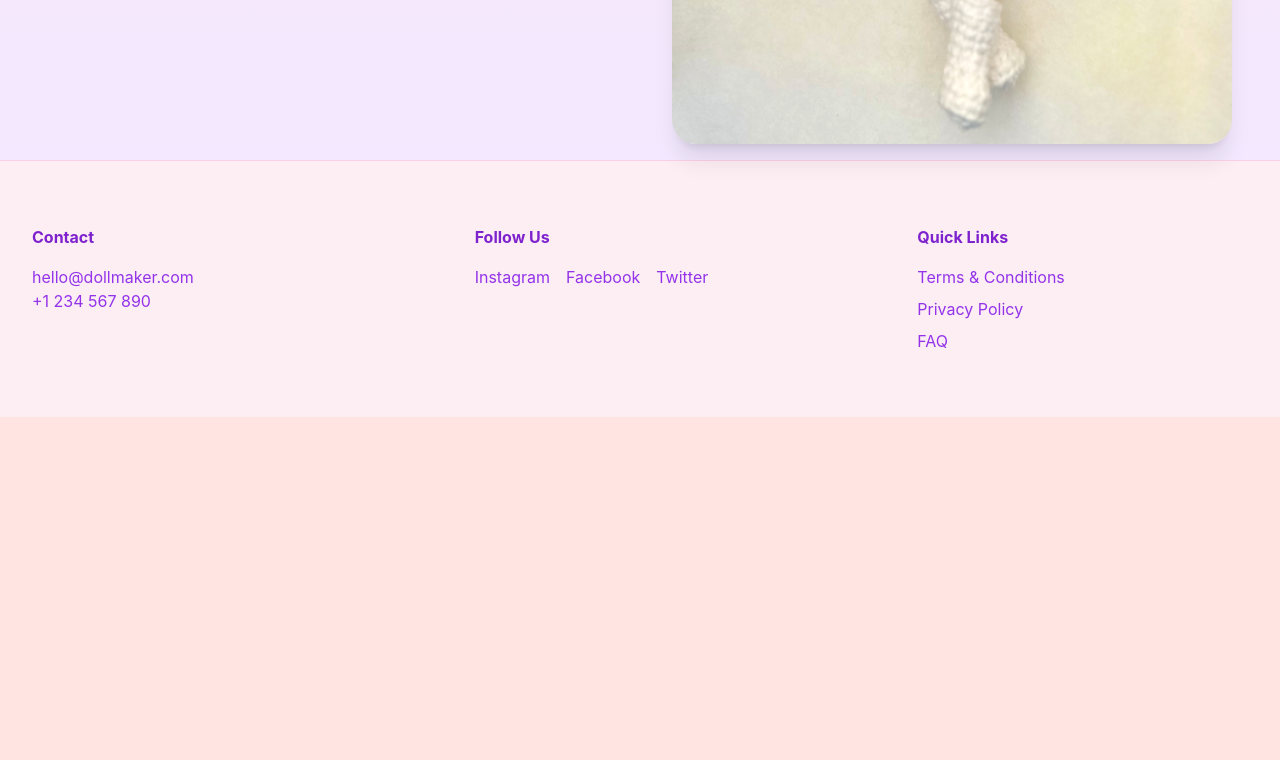
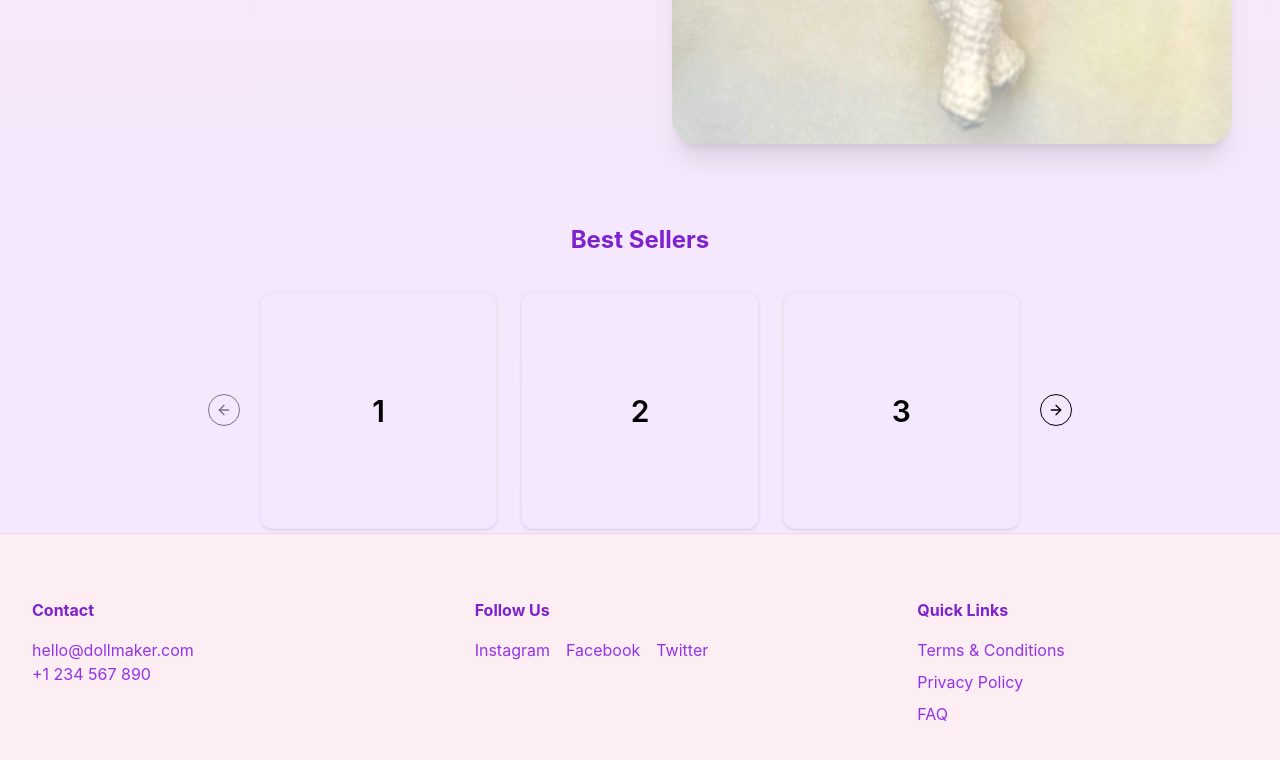
Before and after one commit to Memnoc/hkbm-landing_page, a React (Vite) app: page / in a window 1280 px wide. Shown: the part 715-1475 px from the top of the page. Before the commit the page ends 1132 px from the top, so only its background shows below. Built offline with nearby package versions, Linux system fonts and the light colour scheme.

Commit message:
Empty carousel implementation on Hero and its own component ProductCarousel

```diff
--- a/package.json
+++ b/package.json
@@ -14,6 +14,7 @@
     "@radix-ui/react-slot": "^1.1.1",
     "class-variance-authority": "^0.7.1",
     "clsx": "^2.1.1",
+    "embla-carousel-react": "^8.5.1",
     "lucide-react": "^0.468.0",
     "react": "^18.3.1",
     "react-dom": "^18.3.1",
--- a/src/components/custom/Hero.tsx
+++ b/src/components/custom/Hero.tsx
@@ -1,9 +1,11 @@
 import { Button } from "@/components/ui/button";
 import Image from "@/assets/dolls/IMG_8230.jpeg";
+import ProductCarousel from "./ProductCarousel";
 
 export default function Hero() {
   return (
     <>
+      {/* Content */}
       <div className="content_container mx-auto px-8 pt-24">
         {" "}
         <div className="grid grid-cols-2 gap-8 items-center">
@@ -19,6 +21,7 @@
               Submit your request and design and we will turn into{" "}
               <span className="font-bold text-pink-600">a doll for you</span>
             </p>
+            {/* Buttons */}
             <div className="flex gap-4">
               <Button className="bg-purple-400 hover:bg-purple-500 text-white rounded w-32">
                 Users feedback
@@ -39,6 +42,9 @@
           </div>
         </div>
       </div>
+
+      {/* Carousel */}
+      <ProductCarousel />
     </>
   );
 }
--- /dev/null
+++ b/src/components/custom/ProductCarousel.tsx
@@ -0,0 +1,46 @@
+import {
+  Carousel,
+  CarouselContent,
+  CarouselItem,
+  CarouselNext,
+  CarouselPrevious,
+} from "@/components/ui/carousel";
+import { Card, CardContent } from "@/components/ui/card";
+
+export default function ProductCarousel() {
+  return (
+    <div className="mt-16">
+      {" "}
+      {/* Container for both header and carousel */}
+      <h2 className="text-2xl font-bold text-purple-700 text-center mb-8">
+        Best Sellers
+      </h2>
+      <div className="w-full flex justify-center items-center">
+        <Carousel
+          opts={{
+            align: "center",
+          }}
+          className="w-full max-w-3xl"
+        >
+          <CarouselContent>
+            {Array.from({ length: 5 }).map((_, index) => (
+              <CarouselItem key={index} className="md:basis-1/2 lg:basis-1/3">
+                <div className="p-1">
+                  <Card>
+                    <CardContent className="flex aspect-square items-center justify-center p-6">
+                      <span className="text-3xl font-semibold">
+                        {index + 1}
+                      </span>
+                    </CardContent>
+                  </Card>
+                </div>
+              </CarouselItem>
+            ))}
+          </CarouselContent>
+          <CarouselPrevious />
+          <CarouselNext />
+        </Carousel>
+      </div>
+    </div>
+  );
+}
--- /dev/null
+++ b/src/components/ui/card.tsx
@@ -0,0 +1,76 @@
+import * as React from "react"
+
+import { cn } from "@/lib/utils"
+
+const Card = React.forwardRef<
+  HTMLDivElement,
+  React.HTMLAttributes<HTMLDivElement>
+>(({ className, ...props }, ref) => (
+  <div
+    ref={ref}
+    className={cn(
+      "rounded-xl border bg-card text-card-foreground shadow",
+      className
+    )}
+    {...props}
+  />
+))
+Card.displayName = "Card"
+
+const CardHeader = React.forwardRef<
+  HTMLDivElement,
+  React.HTMLAttributes<HTMLDivElement>
+>(({ className, ...props }, ref) => (
+  <div
+    ref={ref}
+    className={cn("flex flex-col space-y-1.5 p-6", className)}
+    {...props}
+  />
+))
+CardHeader.displayName = "CardHeader"
+
+const CardTitle = React.forwardRef<
+  HTMLDivElement,
+  React.HTMLAttributes<HTMLDivElement>
+>(({ className, ...props }, ref) => (
+  <div
+    ref={ref}
+    className={cn("font-semibold leading-none tracking-tight", className)}
+    {...props}
+  />
+))
+CardTitle.displayName = "CardTitle"
+
+const CardDescription = React.forwardRef<
+  HTMLDivElement,
+  React.HTMLAttributes<HTMLDivElement>
+>(({ className, ...props }, ref) => (
+  <div
+    ref={ref}
+    className={cn("text-sm text-muted-foreground", className)}
+    {...props}
+  />
+))
+CardDescription.displayName = "CardDescription"
+
+const CardContent = React.forwardRef<
+  HTMLDivElement,
+  React.HTMLAttributes<HTMLDivElement>
+>(({ className, ...props }, ref) => (
+  <div ref={ref} className={cn("p-6 pt-0", className)} {...props} />
+))
+CardContent.displayName = "CardContent"
+
+const CardFooter = React.forwardRef<
+  HTMLDivElement,
+  React.HTMLAttributes<HTMLDivElement>
+>(({ className, ...props }, ref) => (
+  <div
+    ref={ref}
+    className={cn("flex items-center p-6 pt-0", className)}
+    {...props}
+  />
+))
+CardFooter.displayName = "CardFooter"
+
+export { Card, CardHeader, CardFooter, CardTitle, CardDescription, CardContent }
--- /dev/null
+++ b/src/components/ui/carousel.tsx
@@ -0,0 +1,260 @@
+import * as React from "react"
+import useEmblaCarousel, {
+  type UseEmblaCarouselType,
+} from "embla-carousel-react"
+import { ArrowLeft, ArrowRight } from "lucide-react"
+
+import { cn } from "@/lib/utils"
+import { Button } from "@/components/ui/button"
+
+type CarouselApi = UseEmblaCarouselType[1]
+type UseCarouselParameters = Parameters<typeof useEmblaCarousel>
+type CarouselOptions = UseCarouselParameters[0]
+type CarouselPlugin = UseCarouselParameters[1]
+
+type CarouselProps = {
+  opts?: CarouselOptions
+  plugins?: CarouselPlugin
+  orientation?: "horizontal" | "vertical"
+  setApi?: (api: CarouselApi) => void
+}
+
+type CarouselContextProps = {
+  carouselRef: ReturnType<typeof useEmblaCarousel>[0]
+  api: ReturnType<typeof useEmblaCarousel>[1]
+  scrollPrev: () => void
+  scrollNext: () => void
+  canScrollPrev: boolean
+  canScrollNext: boolean
+} & CarouselProps
+
+const CarouselContext = React.createContext<CarouselContextProps | null>(null)
+
+function useCarousel() {
+  const context = React.useContext(CarouselContext)
+
+  if (!context) {
+    throw new Error("useCarousel must be used within a <Carousel />")
+  }
+
+  return context
+}
+
+const Carousel = React.forwardRef<
+  HTMLDivElement,
+  React.HTMLAttributes<HTMLDivElement> & CarouselProps
+>(
+  (
+    {
+      orientation = "horizontal",
+      opts,
+      setApi,
+      plugins,
+      className,
+      children,
+      ...props
+    },
+    ref
+  ) => {
+    const [carouselRef, api] = useEmblaCarousel(
+      {
+        ...opts,
+        axis: orientation === "horizontal" ? "x" : "y",
+      },
+      plugins
+    )
+    const [canScrollPrev, setCanScrollPrev] = React.useState(false)
+    const [canScrollNext, setCanScrollNext] = React.useState(false)
+
+    const onSelect = React.useCallback((api: CarouselApi) => {
+      if (!api) {
+        return
+      }
+
+      setCanScrollPrev(api.canScrollPrev())
+      setCanScrollNext(api.canScrollNext())
+    }, [])
+
+    const scrollPrev = React.useCallback(() => {
+      api?.scrollPrev()
+    }, [api])
+
+    const scrollNext = React.useCallback(() => {
+      api?.scrollNext()
+    }, [api])
+
+    const handleKeyDown = React.useCallback(
+      (event: React.KeyboardEvent<HTMLDivElement>) => {
+        if (event.key === "ArrowLeft") {
+          event.preventDefault()
+          scrollPrev()
+        } else if (event.key === "ArrowRight") {
+          event.preventDefault()
+          scrollNext()
+        }
+      },
+      [scrollPrev, scrollNext]
+    )
+
+    React.useEffect(() => {
+      if (!api || !setApi) {
+        return
+      }
+
+      setApi(api)
+    }, [api, setApi])
+
+    React.useEffect(() => {
+      if (!api) {
+        return
+      }
+
+      onSelect(api)
+      api.on("reInit", onSelect)
+      api.on("select", onSelect)
+
+      return () => {
+        api?.off("select", onSelect)
+      }
+    }, [api, onSelect])
+
+    return (
+      <CarouselContext.Provider
+        value={{
+          carouselRef,
+          api: api,
+          opts,
+          orientation:
+            orientation || (opts?.axis === "y" ? "vertical" : "horizontal"),
+          scrollPrev,
+          scrollNext,
+          canScrollPrev,
+          canScrollNext,
+        }}
+      >
+        <div
+          ref={ref}
+          onKeyDownCapture={handleKeyDown}
+          className={cn("relative", className)}
+          role="region"
+          aria-roledescription="carousel"
+          {...props}
+        >
+          {children}
+        </div>
+      </CarouselContext.Provider>
+    )
+  }
+)
+Carousel.displayName = "Carousel"
+
+const CarouselContent = React.forwardRef<
+  HTMLDivElement,
+  React.HTMLAttributes<HTMLDivElement>
+>(({ className, ...props }, ref) => {
+  const { carouselRef, orientation } = useCarousel()
+
+  return (
+    <div ref={carouselRef} className="overflow-hidden">
+      <div
+        ref={ref}
+        className={cn(
+          "flex",
+          orientation === "horizontal" ? "-ml-4" : "-mt-4 flex-col",
+          className
+        )}
+        {...props}
+      />
+    </div>
+  )
+})
+CarouselContent.displayName = "CarouselContent"
+
+const CarouselItem = React.forwardRef<
+  HTMLDivElement,
+  React.HTMLAttributes<HTMLDivElement>
+>(({ className, ...props }, ref) => {
+  const { orientation } = useCarousel()
+
+  return (
+    <div
+      ref={ref}
+      role="group"
+      aria-roledescription="slide"
+      className={cn(
+        "min-w-0 shrink-0 grow-0 basis-full",
+        orientation === "horizontal" ? "pl-4" : "pt-4",
+        className
+      )}
+      {...props}
+    />
+  )
+})
+CarouselItem.displayName = "CarouselItem"
+
+const CarouselPrevious = React.forwardRef<
+  HTMLButtonElement,
+  React.ComponentProps<typeof Button>
+>(({ className, variant = "outline", size = "icon", ...props }, ref) => {
+  const { orientation, scrollPrev, canScrollPrev } = useCarousel()
+
+  return (
+    <Button
+      ref={ref}
+      variant={variant}
+      size={size}
+      className={cn(
+        "absolute  h-8 w-8 rounded-full",
+        orientation === "horizontal"
+          ? "-left-12 top-1/2 -translate-y-1/2"
+          : "-top-12 left-1/2 -translate-x-1/2 rotate-90",
+        className
+      )}
+      disabled={!canScrollPrev}
+      onClick={scrollPrev}
+      {...props}
+    >
+      <ArrowLeft className="h-4 w-4" />
+      <span className="sr-only">Previous slide</span>
+    </Button>
+  )
+})
+CarouselPrevious.displayName = "CarouselPrevious"
+
+const CarouselNext = React.forwardRef<
+  HTMLButtonElement,
+  React.ComponentProps<typeof Button>
+>(({ className, variant = "outline", size = "icon", ...props }, ref) => {
+  const { orientation, scrollNext, canScrollNext } = useCarousel()
+
+  return (
+    <Button
+      ref={ref}
+      variant={variant}
+      size={size}
+      className={cn(
+        "absolute h-8 w-8 rounded-full",
+        orientation === "horizontal"
+          ? "-right-12 top-1/2 -translate-y-1/2"
+          : "-bottom-12 left-1/2 -translate-x-1/2 rotate-90",
+        className
+      )}
+      disabled={!canScrollNext}
+      onClick={scrollNext}
+      {...props}
+    >
+      <ArrowRight className="h-4 w-4" />
+      <span className="sr-only">Next slide</span>
+    </Button>
+  )
+})
+CarouselNext.displayName = "CarouselNext"
+
+export {
+  type CarouselApi,
+  Carousel,
+  CarouselContent,
+  CarouselItem,
+  CarouselPrevious,
+  CarouselNext,
+}
```
Also changed, not shown: 1 other file (tests, documents, lock files or other folders).
